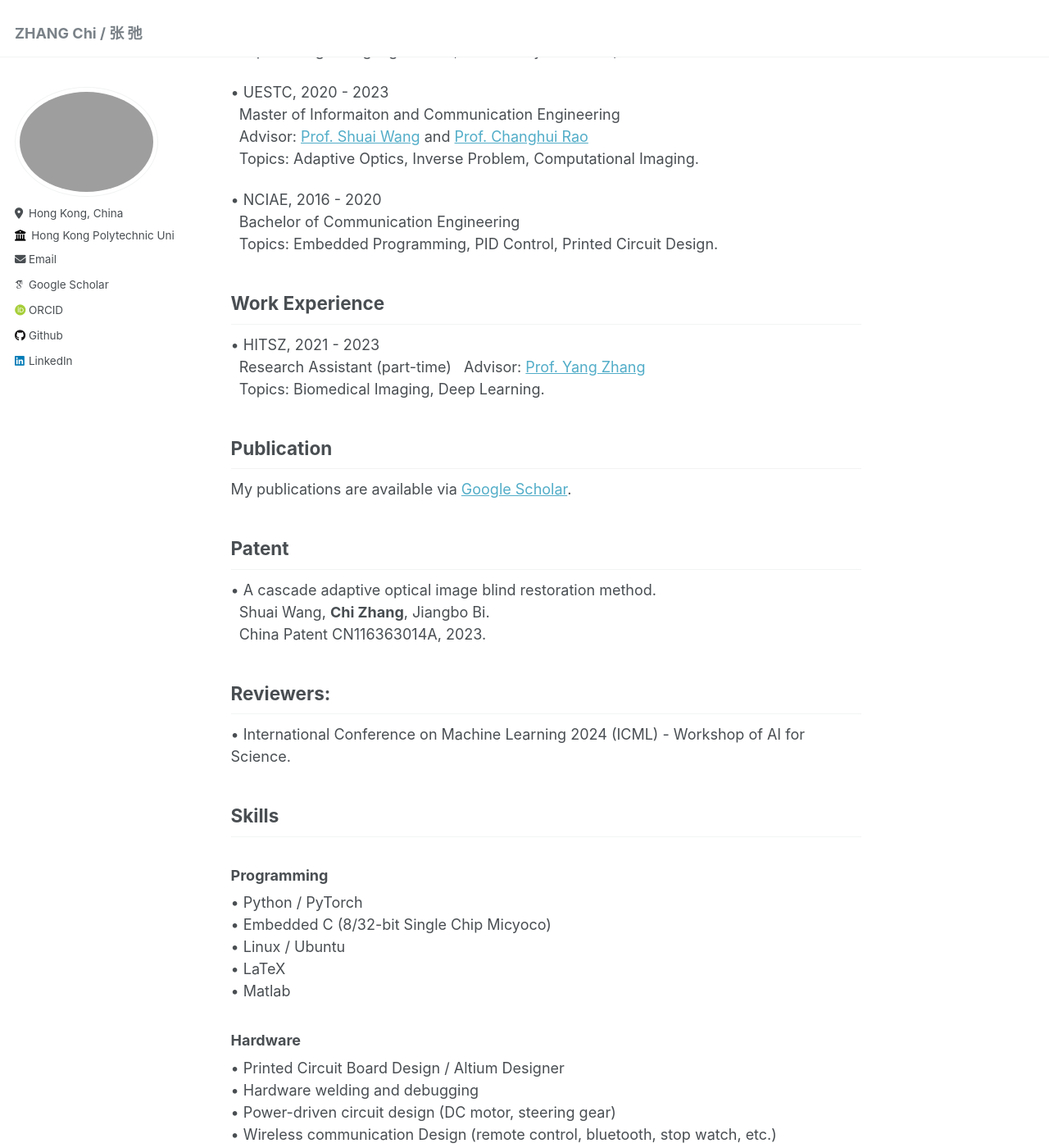
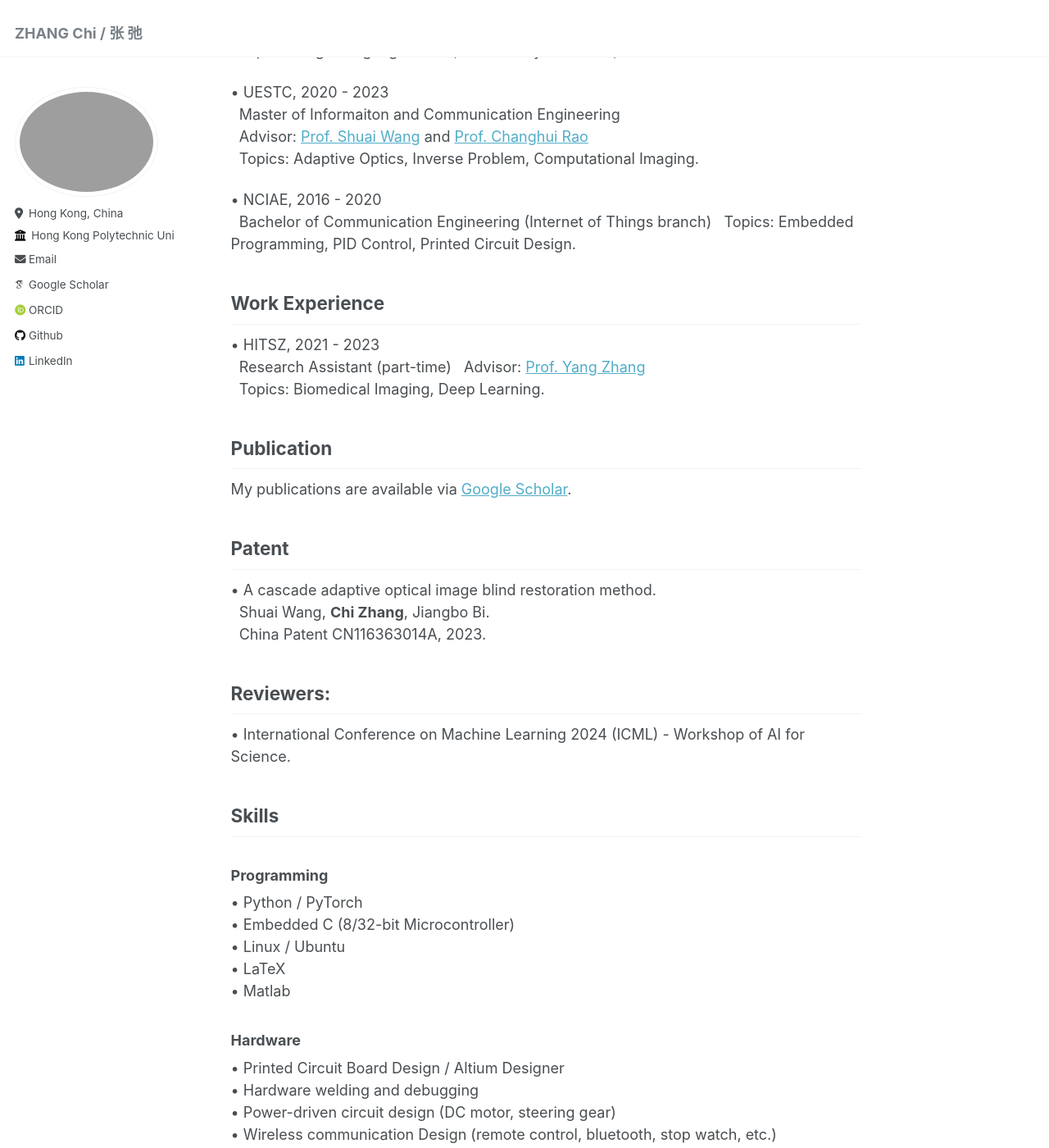
Before and after one commit to mrchasezhang/mrchasezhang.github.io, a Jekyll site: the page built from _pages/about.md, in a window 1280 px wide and 1400 px high, scrolled down 620 px. Shown: the whole window at 82% size. Built offline with Jekyll 4.4.1, drawn with Linux system fonts in a browser that asks for light colours; some web fonts are replaced.

Commit message:
Update about.md

```diff
--- a/_pages/about.md
+++ b/_pages/about.md
@@ -26,7 +26,7 @@ My current research interests include AI for Science and Computational Imaging.
 &nbsp; Topics: Adaptive Optics, Inverse Problem, Computational Imaging.
 
 • NCIAE, 2016 - 2020
-&nbsp;  Bachelor of Communication Engineering
+&nbsp;  Bachelor of Communication Engineering (Internet of Things branch)
 &nbsp; Topics: Embedded Programming, PID Control, Printed Circuit Design.
 
 ## Work Experience
@@ -51,7 +51,7 @@ My publications are available via [Google Scholar](https://scholar.google.com/ci
 ## Skills
 ### Programming
 • Python / PyTorch
-• Embedded C (8/32-bit Single Chip Micyoco)
+• Embedded C (8/32-bit Microcontroller)
 • Linux / Ubuntu
 • LaTeX
 • Matlab
```
